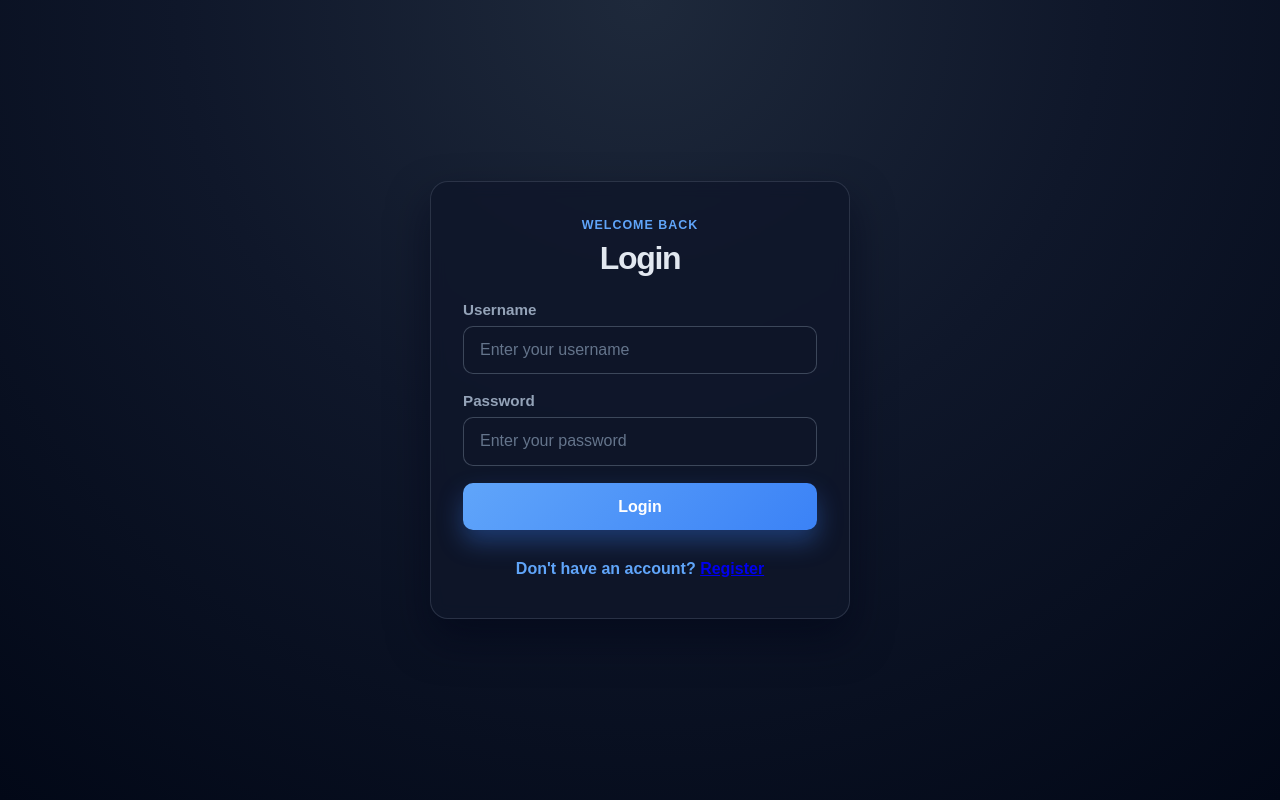
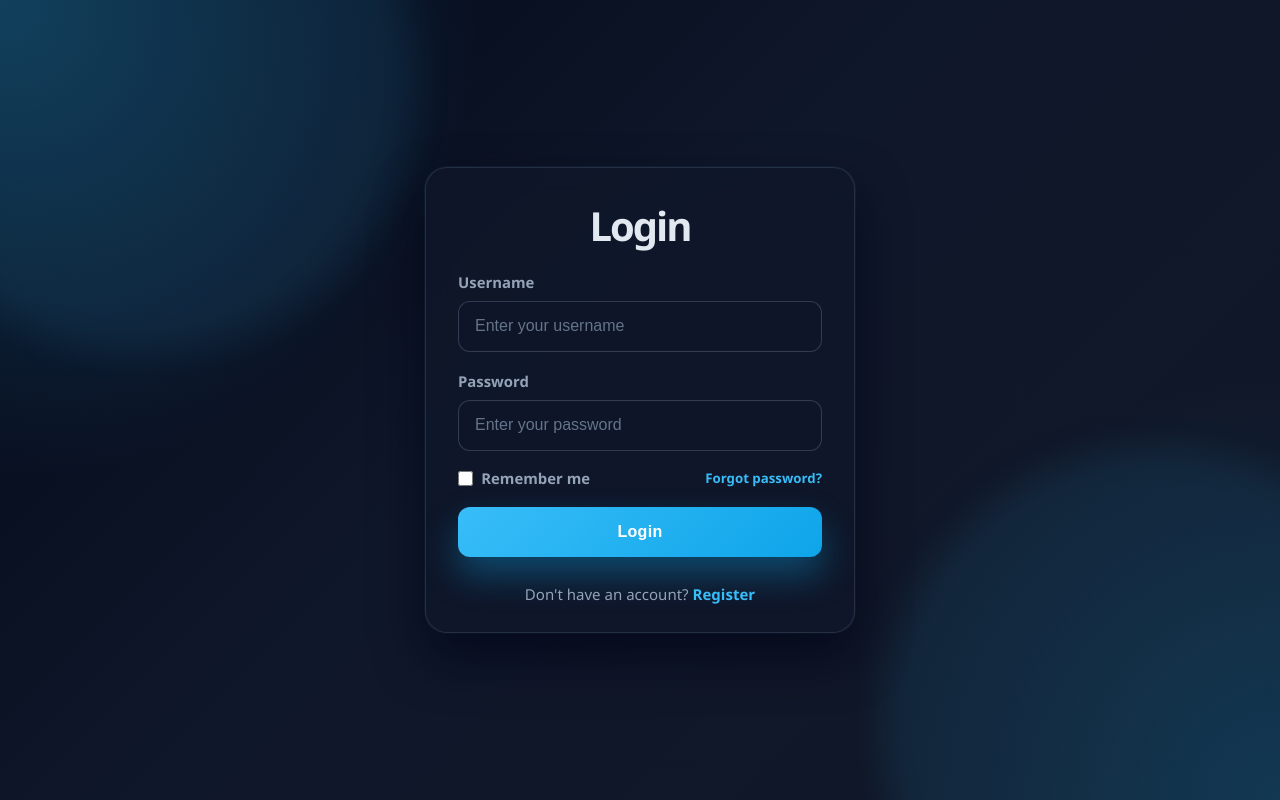
Before and after one commit to vladsid426-cpu/CS-GO-CASES, a Django app: page /accounts/login/ in a window 1280 px wide. Run offline with Django 5.2, Linux system fonts and the light colour scheme.

Commit message:
new html

```diff
--- a/core/templates/registration/login.html
+++ b/core/templates/registration/login.html
@@ -6,87 +6,138 @@
     <title>Login</title>
     <style>
         :root {
-            --bg-1: #0f172a;
-            --bg-2: #1e293b;
-            --card-bg: rgba(15, 23, 42, 0.82);
-            --card-border: rgba(148, 163, 184, 0.2);
-            --primary: #60a5fa;
-            --primary-dark: #3b82f6;
+            --bg-dark: #020817;
+            --bg-mid: #0f172a;
+            --bg-light: #111827;
+            --card-bg: rgba(15, 23, 42, 0.8);
+            --card-border: rgba(148, 163, 184, 0.18);
+            --primary: #38bdf8;
+            --primary-strong: #0ea5e9;
             --text: #e2e8f0;
             --muted: #94a3b8;
             --input-bg: rgba(15, 23, 42, 0.9);
-            --input-border: rgba(148, 163, 184, 0.35);
+            --input-border: rgba(148, 163, 184, 0.28);
+            --shadow: rgba(14, 116, 144, 0.28);
+            --success: #34d399;
         }
 
         * {
             box-sizing: border-box;
         }
 
+        html, body {
+            margin: 0;
+            min-height: 100%;
+            height: 100%;
+        }
+
         body {
-            margin: 0;
-            min-height: 100vh;
             display: grid;
             place-items: center;
-            font-family: Arial, sans-serif;
-            background: radial-gradient(circle at top, #1e293b 0%, var(--bg-1) 45%, #020817 100%);
+            font-family: "Segoe UI", Tahoma, Geneva, Verdana, sans-serif;
+            background:
+                radial-gradient(circle at top left, rgba(56, 189, 248, 0.25), transparent 32%),
+                radial-gradient(circle at bottom right, rgba(14, 165, 233, 0.15), transparent 28%),
+                linear-gradient(135deg, var(--bg-dark) 0%, var(--bg-mid) 45%, var(--bg-light) 100%);
             color: var(--text);
+            overflow: hidden;
+        }
+
+        body::before,
+        body::after {
+            content: "";
+            position: fixed;
+            inset: auto;
+            width: 34rem;
+            height: 34rem;
+            border-radius: 50%;
+            background: rgba(56, 189, 248, 0.08);
+            filter: blur(18px);
+            pointer-events: none;
+        }
+
+        body::before {
+            top: -12rem;
+            left: -8rem;
+        }
+
+        body::after {
+            right: -9rem;
+            bottom: -12rem;
         }
 
         .login-card {
-            width: min(100%, 420px);
-            padding: 2.2rem 2rem 1.5rem;
-            background: var(--card-bg);
+            position: relative;
+            width: min(100%, 430px);
+            padding: 2.3rem 2rem 1.75rem;
+            background: rgba(15, 23, 42, 0.8);
             border: 1px solid var(--card-border);
-            border-radius: 18px;
-            box-shadow: 0 20px 40px rgba(2, 6, 23, 0.55);
-            backdrop-filter: blur(8px);
+            border-radius: 22px;
+            box-shadow: 0 25px 50px rgba(2, 6, 23, 0.7), 0 0 0 1px rgba(56, 189, 248, 0.08);
+            backdrop-filter: blur(12px);
+            -webkit-backdrop-filter: blur(12px);
+            z-index: 1;
         }
 
         .brand {
-            text-align: center;
-            margin-bottom: 0.5rem;
+            display: inline-flex;
+            align-items: center;
+            gap: 0.6rem;
+            margin: 0 auto 1rem;
+            padding: 0.5rem 0.9rem;
+            border-radius: 999px;
+            background: rgba(56, 189, 248, 0.09);
+            border: 1px solid rgba(56, 189, 248, 0.21);
             color: var(--primary);
+            font-size: 0.72rem;
             font-weight: 700;
-            letter-spacing: 0.08em;
+            letter-spacing: 0.14em;
             text-transform: uppercase;
-            font-size: 0.78rem;
+        }
+
+        .brand-mark {
+            width: 0.62rem;
+            height: 0.62rem;
+            border-radius: 50%;
+            background: linear-gradient(135deg, var(--primary), #a78bfa);
+            box-shadow: 0 0 12px rgba(56, 189, 248, 0.9);
         }
 
         h1 {
-            margin-top: 0;
-            margin-bottom: 1.5rem;
+            margin: 0 0 1.5rem;
             text-align: center;
-            font-size: 2rem;
-            letter-spacing: -0.04em;
+            font-size: clamp(2rem, 5vw, 2.5rem);
+            line-height: 1.1;
+            letter-spacing: -0.05em;
         }
 
         form {
             display: flex;
             flex-direction: column;
-            gap: 1.1rem;
+            gap: 1.2rem;
         }
 
         .field-group {
             display: flex;
             flex-direction: column;
-            gap: 0.5rem;
+            gap: 0.55rem;
         }
 
         label {
+            font-size: 0.93rem;
             font-weight: 600;
             color: var(--muted);
-            font-size: 0.95rem;
         }
 
         input {
             width: 100%;
-            padding: 0.9rem 1rem;
+            padding: 0.96rem 1rem;
+            border-radius: 12px;
             border: 1px solid var(--input-border);
-            border-radius: 10px;
-            font-size: 1rem;
             background: var(--input-bg);
             color: var(--text);
-            transition: border-color 0.2s ease, box-shadow 0.2s ease;
+            font-size: 1rem;
+            transition: border-color 0.2s ease, box-shadow 0.2s ease, transform 0.15s ease;
         }
 
         input::placeholder {
@@ -95,56 +146,123 @@
 
         input:focus {
             outline: none;
-            border-color: var(--primary);
-            box-shadow: 0 0 0 3px rgba(96, 165, 250, 0.2);
+            border-color: rgba(56, 189, 248, 0.9);
+            box-shadow: 0 0 0 4px rgba(56, 189, 248, 0.16);
+            transform: translateY(-1px);
         }
 
-        button {
-            border: none;
-            border-radius: 10px;
-            padding: 0.9rem 1rem;
-            font-size: 1rem;
-            font-weight: 700;
-            cursor: pointer;
-            background: linear-gradient(135deg, var(--primary), var(--primary-dark));
-            color: #fff;
-            transition: transform 0.15s ease, box-shadow 0.2s ease;
-            box-shadow: 0 12px 24px rgba(59, 130, 246, 0.35);
+        .form-row {
+            display: flex;
+            align-items: center;
+            justify-content: space-between;
+            gap: 1rem;
+            margin-top: -0.1rem;
+            color: var(--muted);
+            font-size: 0.83rem;
         }
 
-        button:hover {
-            transform: translateY(-1px);
-            box-shadow: 0 14px 28px rgba(59, 130, 246, 0.4);
+        .remember {
+            display: inline-flex;
+            align-items: center;
+            gap: 0.5rem;
         }
 
-        .switch-link {
-            text-align: center;
-            display: block;
-            margin-top: 0.75rem;
+        .remember input {
+            width: 0.95rem;
+            height: 0.95rem;
+            accent-color: var(--primary);
+            margin: 0;
+        }
+
+        .forgot {
             color: var(--primary);
             text-decoration: none;
             font-weight: 600;
         }
 
-        .switch-link:hover {
+        .forgot:hover {
             text-decoration: underline;
+        }
+
+        button {
+            border: none;
+            border-radius: 12px;
+            padding: 1rem 1rem;
+            font-size: 1rem;
+            font-weight: 700;
+            letter-spacing: 0.02em;
+            cursor: pointer;
+            color: white;
+            background: linear-gradient(135deg, var(--primary), var(--primary-strong));
+            box-shadow: 0 18px 34px rgba(14, 165, 233, 0.35);
+            transition: transform 0.15s ease, box-shadow 0.2s ease, filter 0.2s ease;
+        }
+
+        button:hover {
+            transform: translateY(-2px);
+            box-shadow: 0 20px 38px rgba(14, 165, 233, 0.4);
+            filter: brightness(1.03);
+        }
+
+        button:active {
+            transform: translateY(0);
+        }
+
+        .switch-link {
+            margin: 0.5rem 0 0;
+            text-align: center;
+            color: var(--muted);
+            font-size: 0.94rem;
+        }
+
+        .switch-link a {
+            color: var(--primary);
+            text-decoration: none;
+            font-weight: 700;
+        }
+
+        .switch-link a:hover {
+            text-decoration: underline;
+        }
+
+        @media (max-width: 480px) {
+            .login-card {
+                padding: 1.7rem 1.2rem 1.3rem;
+                border-radius: 18px;
+            }
+
+            .form-row {
+                flex-direction: column;
+                align-items: flex-start;
+            }
         }
     </style>
 </head>
 <body>
     <main class="login-card">
-        <div class="brand">Welcome back</div>
         <h1>Login</h1>
+
         <form method="post" action="">
             <div class="field-group">
                 <label for="username">Username</label>
                 <input type="text" id="username" name="username" autocomplete="username" placeholder="Enter your username" required>
             </div>
+
             <div class="field-group">
                 <label for="password">Password</label>
                 <input type="password" id="password" name="password" autocomplete="current-password" placeholder="Enter your password" required>
             </div>
+
+            <div class="form-row">
+                <label class="remember">
+                    <input type="checkbox" name="remember">
+                    Remember me
+                </label>
+                <a class="forgot" href="#">Forgot password?</a>
+            </div>
+
             <button type="submit">Login</button>
+
             <p class="switch-link">Don't have an account? <a href="register">Register</a></p>
         </form>
     </main>
```
Also changed, not shown: core/templates/registration/register.html (+178 -116 lines).
